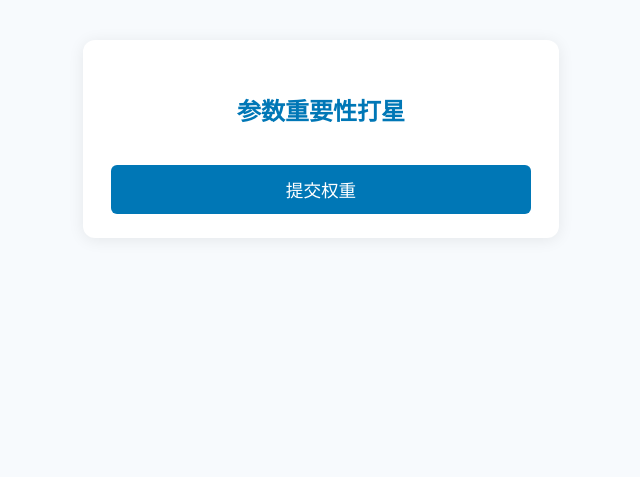
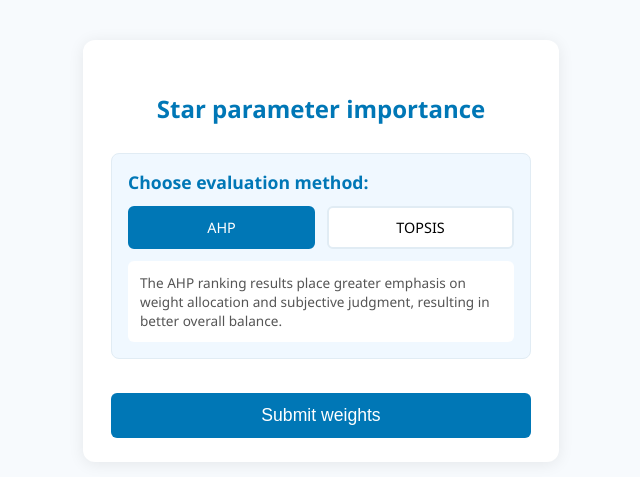
Before and after one commit to yinvvvv/drone-selection, a Flask app: page /weights in a window 1280 px wide. Shown: the top 477 px of the page, without its empty margins (319-959 px from the left). Run offline with Flask 2, Linux system fonts and the light colour scheme.

Commit message:
add topsis.html

```diff
--- a/drone-selection/templates/weights.html
+++ b/drone-selection/templates/weights.html
@@ -10,43 +10,112 @@
             margin: 0;
             padding: 0;
         }
+
         .container {
             max-width: 420px;
             margin: 40px auto;
             background: #fff;
             border-radius: 12px;
-            box-shadow: 0 2px 16px rgba(0,0,0,0.08);
+            box-shadow: 0 2px 16px rgba(0, 0, 0, 0.08);
             padding: 32px 28px 24px 28px;
         }
+
         h2 {
             text-align: center;
             color: #0077b6;
             margin-bottom: 28px;
         }
+
         .weight-row {
             display: flex;
             align-items: center;
             margin-bottom: 18px;
         }
+
         .weight-row label {
             flex: 1 0 60%;
             font-size: 1rem;
             color: #222;
         }
+
         .stars {
             display: flex;
             flex-direction: row-reverse;
             justify-content: flex-end;
         }
+
         .star {
             font-size: 1.5rem;
             color: #bcdff1;
             cursor: pointer;
             transition: color 0.2s;
         }
+
         .star.selected {
             color: #ffb400;
         }
+
+        .method-selection {
+            margin-bottom: 24px;
+            padding: 16px;
+            background: #f0f8ff;
+            border-radius: 8px;
+            border: 1px solid #e1ecf4;
+        }
+
+        .method-selection h3 {
+            margin: 0 0 12px 0;
+            color: #0077b6;
+            font-size: 1.1rem;
+        }
+
+        .method-options {
+            display: flex;
+            gap: 12px;
+            flex-wrap: wrap;
+        }
+
+        .method-option {
+            flex: 1;
+            min-width: 120px;
+        }
+
+        .method-option input[type="radio"] {
+            display: none;
+        }
+
+        .method-option label {
+            display: block;
+            padding: 10px 12px;
+            background: #fff;
+            border: 2px solid #e1ecf4;
+            border-radius: 6px;
+            cursor: pointer;
+            text-align: center;
+            transition: all 0.2s;
+            font-size: 0.9rem;
+        }
+
+        .method-option input[type="radio"]:checked + label {
+            background: #0077b6;
+            color: #fff;
+            border-color: #0077b6;
+        }
+
+        .method-option label:hover {
+            border-color: #0077b6;
+        }
+
+        .method-description {
+            margin-top: 12px;
+            padding: 12px;
+            background: #fff;
+            border-radius: 6px;
+            font-size: 0.85rem;
+            color: #555;
+            min-height: 40px;
+        }
+
         .btn-submit {
             width: 100%;
             background: #0077b6;
@@ -115,7 +231,13 @@
     <script>
         let drones = [];
         let starRatings = {};
-        window.onload = function() {
+
+        const methodDescriptions = {
+            'ahp': 'The AHP ranking results place greater emphasis on weight allocation and subjective judgment, resulting in better overall balance.',
+            'topsis': 'The TOPSIS ranking results place greater emphasis on closeness to the "optimal" solution, making them more susceptible to the influence of extreme values in the indicators.',
+            //'wsm': 'WSM (加权求和法): 最简单的线性加权求和，易于理解和计算'
+        }
+        window.onload = function () {
             drones = JSON.parse(localStorage.getItem('filteredDrones') || '[]');
             let weightsHtml = "";
             if (drones.length > 0) {
@@ -134,7 +256,12 @@
             }
             document.getElementById("weights").innerHTML = weightsHtml;
             for (let key in starRatings) setStar(key, starRatings[key]);
+
+            //set ahp to default selected method
+            document.getElementById("ahp").checked = true;
+            updateMethodDescription();
         };
+
 
         function setStar(key, value) {
             starRatings[key] = value;
@@ -148,18 +275,40 @@
             });
         }
 
+        function updateMethodDescription() {
+            const selectedMethod = document.querySelector('input[name="method"]:checked').value;
+            document.getElementById('method-desc').textContent = methodDescriptions[selectedMethod];
+        }
+
         function submitWeights() {
+            const selectedMethod = document.querySelector('input[name="method"]:checked').value;
+
             fetch('/rank', {
                 method: 'POST',
                 headers: {'Content-Type': 'application/json'},
-                body: JSON.stringify({drones, stars: starRatings})
+                body: JSON.stringify({
+                    drones,
+                    stars: starRatings,
+                    method: selectedMethod
+                })
             })
                     .then(response => response.json())
                     .then(data => {
-                const ahpResults = data.ahp;
-                const resultDiv = document.getElementById("result");
-                if (ahpResults && ahpResults.length > 0) {
+                        if (data.success) {
+                            displaySingleResult(data.result, data.method);
+                        } else {
+                            alert("Failed to calculate, please retry later:" + data.error);
+                        }
+                    })
+                    .catch(error => {
+                        console.error('Error:', error);
+                        alert("An error occurred while calculating scores. Please try again later.");
+                    });
+        }
+
+        function displaySingleResult(result, method) {
             let tableHtml = `
+            <h3>${method.toUpperCase()} Result_table</h3>
             <table class="result-table">
                 <thead>
                     <tr>
@@ -169,21 +318,20 @@
                     </tr>
                 </thead>
                 <tbody>`;
-                    ahpResults.forEach((item, index) => {
-                        const isTopThree = index < 3 ? `<span class="star-icon">&#9733;</span>` : '';
+            result.forEach((item, idx) => {
+                const isTopThree = idx < 3 ? `<span class="star-icon">&#9733;</span>` : '';
                 tableHtml += `
-                            <tr onmouseover="showTooltip(event, ${index})" onmouseout="hideTooltip()">
-                                <td class="${index < 3 ? 'highlight' : ''}">${index + 1}${isTopThree}</td>
+                <tr onmouseover="showTooltip(event, ${idx})" onmouseout="hideTooltip()">
+                    <td class="${idx < 3 ? 'highlight' : ''}">${idx + 1}${isTopThree}</td>
                     <td>${item.name}</td>
-                                <td>${item.score.toFixed(2)}</td>
+                    <td>${item.score.toFixed(4)}</td>
                 </tr>`;
             });
+
             tableHtml += `</tbody></table>`;
-                    resultDiv.innerHTML = `<strong>Ranking Result:</strong>${tableHtml}`;
-                } else {
-                    resultDiv.innerHTML = '<p>No ranking results available.</p>';
-                }
-            });
+
+            document.getElementById("results-container").innerHTML = tableHtml;
+            document.getElementById("results-container").style.display = "block";
         }
 
         function showTooltip(event, index) {
@@ -205,12 +353,38 @@
 </head>
 <body>
 <div class="container">
-        <h2>参数重要性打星</h2>
+    <h2>Star parameter importance</h2>
+
+    <!-- 方法选择区域 -->
+    <div class="method-selection">
+        <h3>Choose evaluation method:</h3>
+        <div class="method-options">
+            <div class="method-option">
+                <input type="radio" id="ahp" name="method" value="ahp" onchange="updateMethodDescription()">
+                <label for="ahp">AHP</label>
+            </div>
+            <div class="method-option">
+                <input type="radio" id="topsis" name="method" value="topsis" onchange="updateMethodDescription()">
+                <label for="topsis">TOPSIS</label>
+            </div>
+            <!--
+            <div class="method-option">
+                <input type="radio" id="wsm" name="method" value="wsm" onchange="updateMethodDescription()">
+                <label for="wsm">WSM</label>
+            </div>
+            -->
+        </div>
+        <div class="method-description" id="method-desc"></div>
+    </div>
+
     <form onsubmit="event.preventDefault();submitWeights();">
         <div id="weights"></div>
-            <button type="submit" class="btn-submit">提交权重</button>
+        <button type="submit" class="btn-submit">Submit weights</button>
     </form>
-        <div id="result"></div>
+
+    <!-- 结果显示区域 -->
+    <div id="results-container" class="results-container" style="display: none;"></div>
+
     <div id="tooltip" class="tooltip"></div>
 </div>
 </body>
```
Also changed, not shown: other parts of drone-selection/templates/weights.html (+48 -1 lines). Lines whose indentation alone changed are shown as unchanged.
